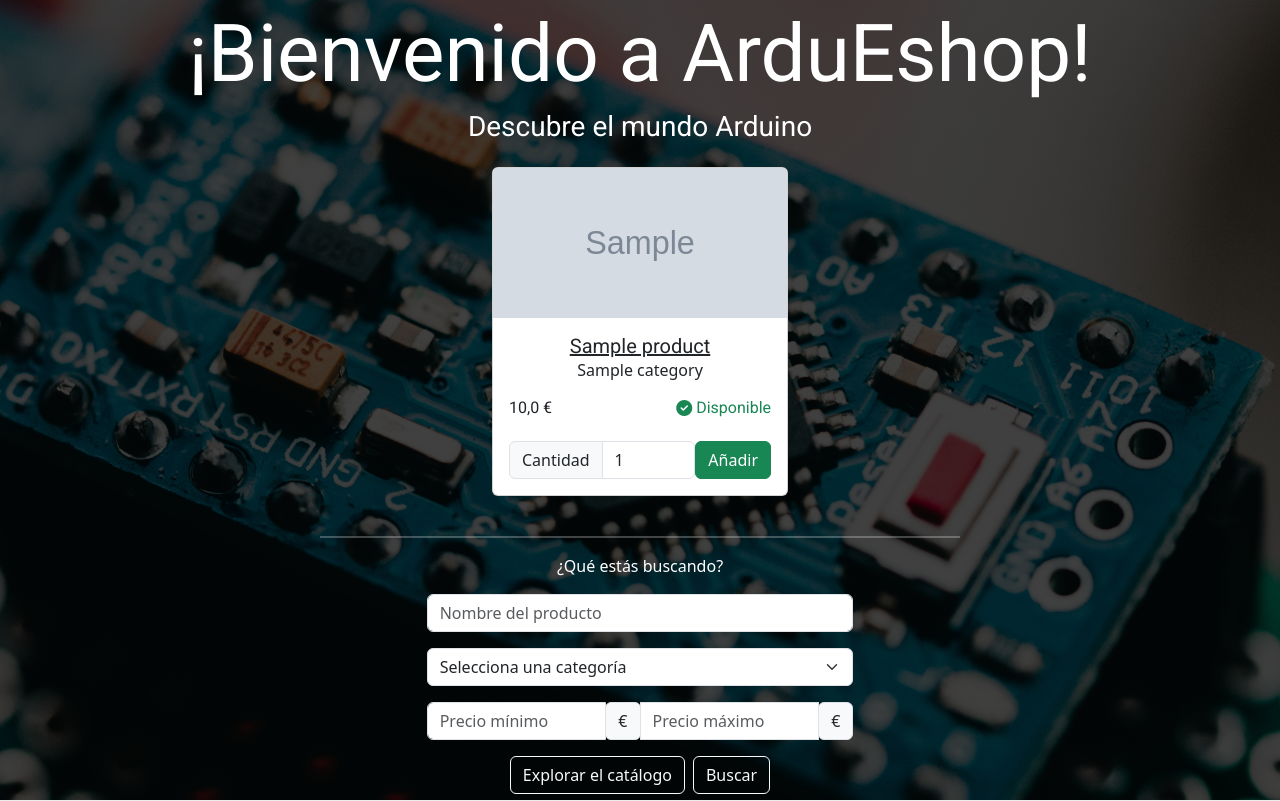
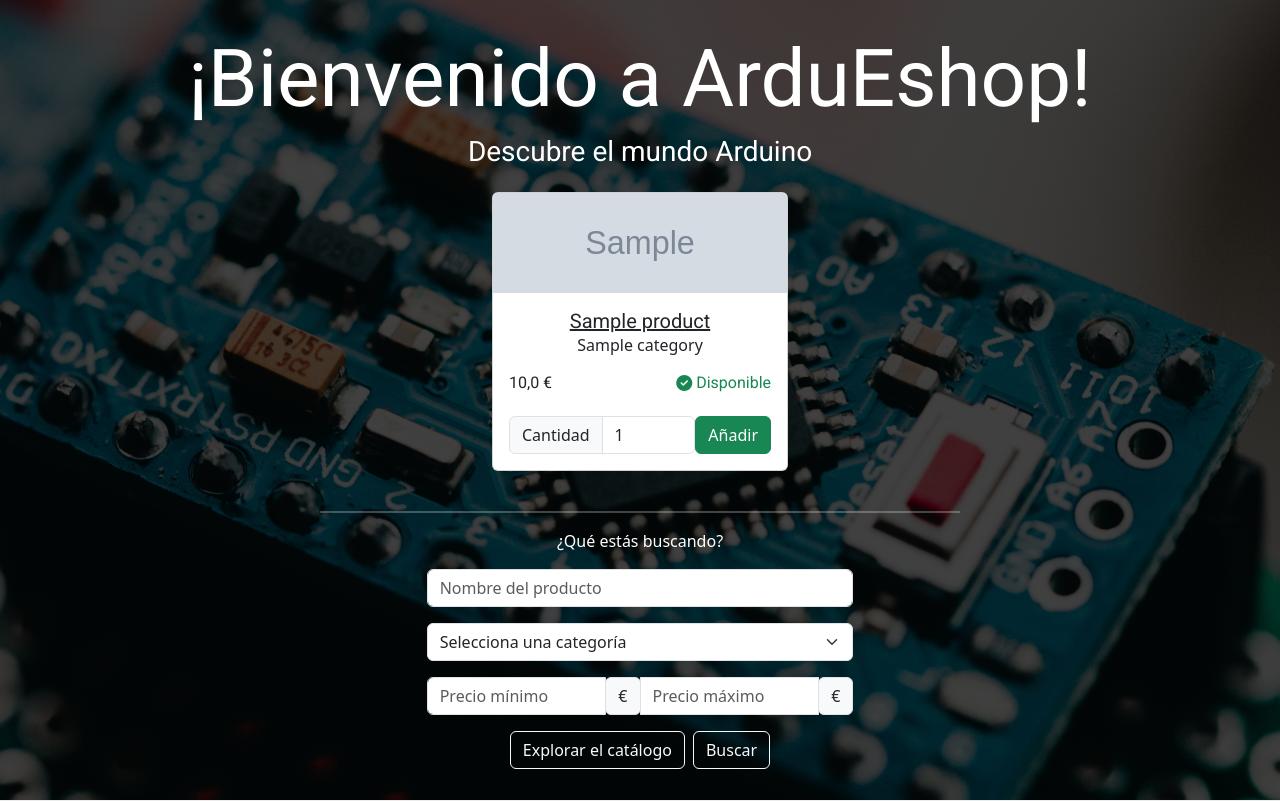
Before and after one commit to NEXUS-PGPI/ardueshop, a Django app: page / in a window 1280 px wide. Shown: the part 72-873 px from the top of the page. Run offline with Django 4.2, Linux system fonts and the light colour scheme; tables that the repository leaves empty hold one stand-in row (values such as "Sample post"); grey boxes marked "Sample" are stand-in pictures; some libraries are stand-ins or nearby versions.

Commit message:
Update home.html
resize images

```diff
--- a/ardueshop/base/templates/base/home.html
+++ b/ardueshop/base/templates/base/home.html
@@ -26,7 +26,7 @@
         }
 
         .product-card img {
-            max-height: 150px;
+            max-height: 100px;
             width: auto;
         }
 
```
